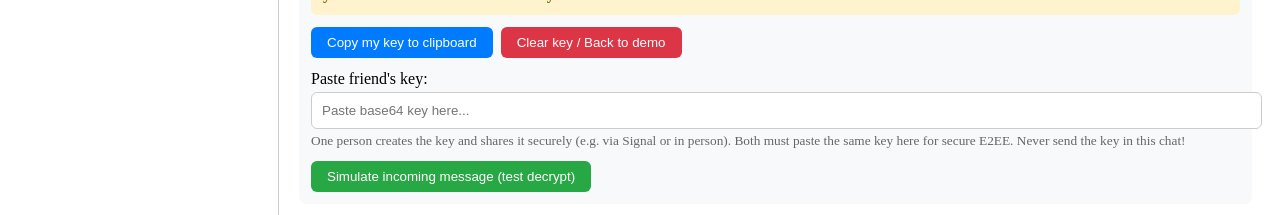
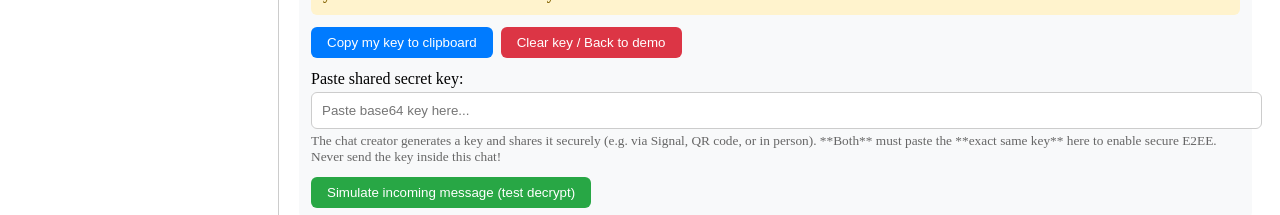
Before and after one commit to hannu64/messe, a React (Vite) app: page /chat/1 in a window 1280 px wide. Shown: the part 314-529 px from the top of the page. Built offline with nearby package versions, Linux system fonts and the light colour scheme; no server answers.

Commit message:
key sharing instructions better

```diff
--- a/src/PrivateChat.jsx
+++ b/src/PrivateChat.jsx
@@ -358,7 +358,7 @@ function PrivateChat() {
         </button>
 
         <div style={{ marginTop: '12px' }}>
-          <label>Paste friend's key:</label><br />
+          <label>Paste shared secret key:</label><br />
           <input
             type="text"
             value={sharedKeyInput}
@@ -366,10 +366,15 @@ function PrivateChat() {
             placeholder="Paste base64 key here..."
             style={{ width: '100%', padding: '10px', marginTop: '4px', border: '1px solid #ccc', borderRadius: '6px' }}
           />
+
+
           <small style={{ color: '#666', display: 'block', marginTop: '4px' }}>
-            One person creates the key and shares it securely (e.g. via Signal or in person).
-            Both must paste the same key here for secure E2EE. Never send the key in this chat!
+          The chat creator generates a key and shares it securely (e.g. via Signal, QR code, or in person).
+          **Both** must paste the **exact same key** here to enable secure E2EE.
+          Never send the key inside this chat!
           </small>
+
+
         </div>
 
         <button onClick={simulateIncoming} disabled={!cryptoKey} style={{ marginTop: '12px', padding: '8px 16px', background: '#28a745', color: 'white', border: 'none', borderRadius: '6px', cursor: 'pointer' }}>
```
